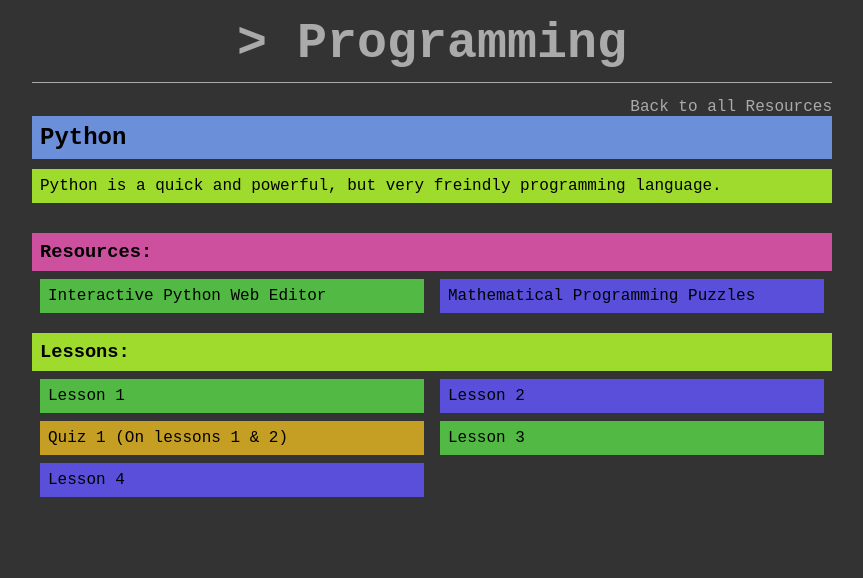
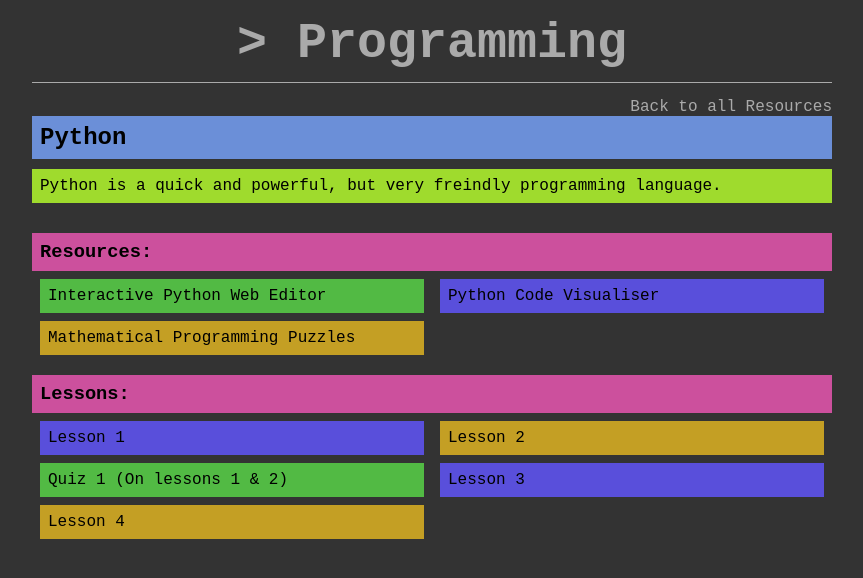
Before and after one commit to wcgs-programming/wcgs-programming.github.io, a Jekyll site: the page built from _posts/2014-09-13-python.md, in a window 1280 px wide. Shown: the top 578 px of the page, without its empty margins (208-1071 px from the left). Built offline with Jekyll 4.4.1, drawn with Linux system fonts in a browser that asks for light colours.

Commit message:
Update 2014-09-13-python.md

```diff
--- a/_posts/2014-09-13-python.md
+++ b/_posts/2014-09-13-python.md
@@ -10,6 +10,8 @@
 ### Resources:
 
 [Interactive Python Web Editor](http://repl.it/languages/Python/)
+
+[Python Code Visualiser](http://pythontutor.com/visualize.html)
 
 [Mathematical Programming Puzzles](https://projecteuler.net/problems)
 
```
